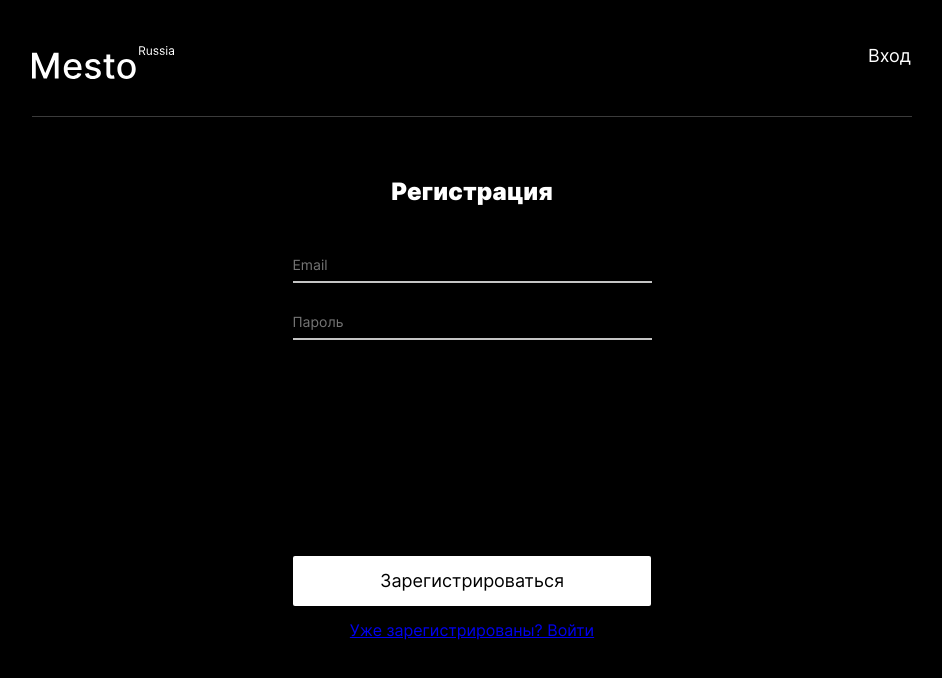
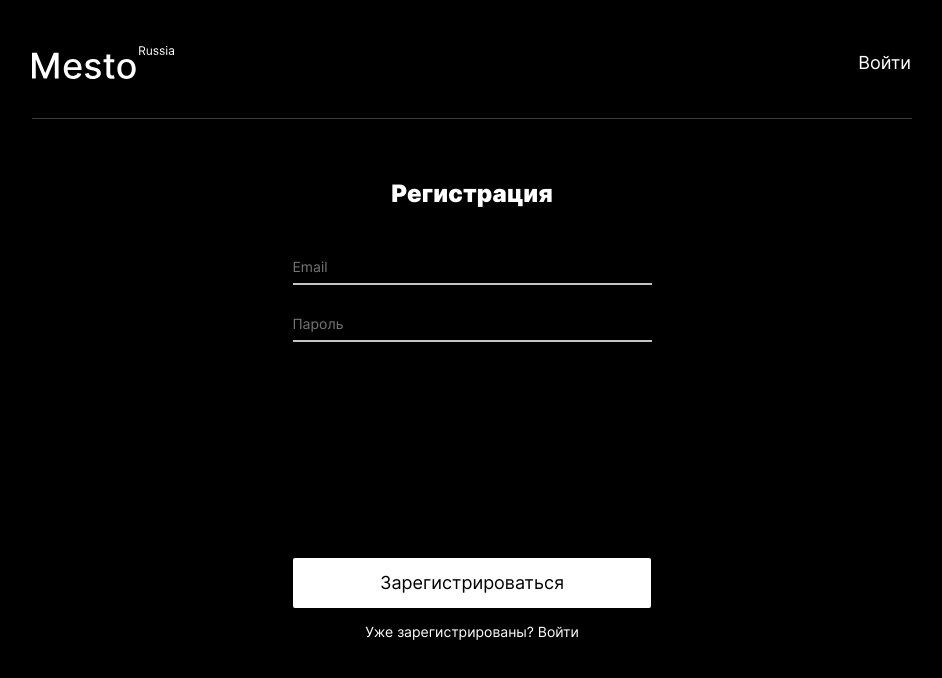
Before and after one commit to nidoveralis/react-mesto-auth, a React app: page /signup in a window 1280 px wide. Shown: the whole page, without its empty margins (168-1110 px from the left). Built offline with nearby package versions, Linux system fonts and the light colour scheme; no server answers.

Commit message:
style: login link

```diff
--- a/src/blocks/header/__button/header__button.css
+++ b/src/blocks/header/__button/header__button.css
@@ -7,4 +7,5 @@
   background-color: #000;
   color: #fff;
   text-decoration: none;
+  padding-top: 7px;
 }
--- a/src/blocks/header/heder.css
+++ b/src/blocks/header/heder.css
@@ -9,7 +9,7 @@
 @media screen and (min-width: 426px) {
   .header {
     padding-top: 46px;
-    padding-bottom: 37px;
+    padding-bottom: 39px;
   }
 }
 
--- a/src/blocks/login/__button/login__button.css
+++ b/src/blocks/login/__button/login__button.css
@@ -25,7 +25,7 @@
 
 @media screen and (min-width: 461px) {
   .login__button {
-    margin: 20px auto 15px;
+    margin: 20px auto 16px;
     font-size: 18px;
     line-height: 22px;
     padding: 14px 87px;
--- /dev/null
+++ b/src/blocks/login/__sing-in/login__sing-in.css
@@ -0,0 +1,5 @@
+.login__sing-in {
+  color: #fff;
+  text-decoration: none;
+  font-size: 14px;
+}
--- a/src/components/Header.js
+++ b/src/components/Header.js
@@ -10,7 +10,7 @@ function Header(props) {
       <div className='header__message'>
         <Switch>
           <Route path='/signup'>
-            <Link to='/signin' className="header__button">Вход</Link>
+            <Link to='/signin' className="header__button">Войти</Link>
           </Route>
           <Route path='/signin'>
             <Link to='/signup' className="header__button">Регистрация</Link>
--- a/src/index.css
+++ b/src/index.css
@@ -54,6 +54,7 @@
 @import url('./blocks/login/__form/login__form.css');
 @import url('./blocks/login/__buttons/login__buttons.css');
 @import url('./blocks/login/__button/login__button.css');
+@import url('./blocks/login/__sing-in/login__sing-in.css');
 @import url('./blocks/popup/__frame/popup__frame.css');
 @import url('./blocks/popup-info/popup-info.css');
 @import url('./blocks/popup-info/__image/popup-info__image.css');
```
